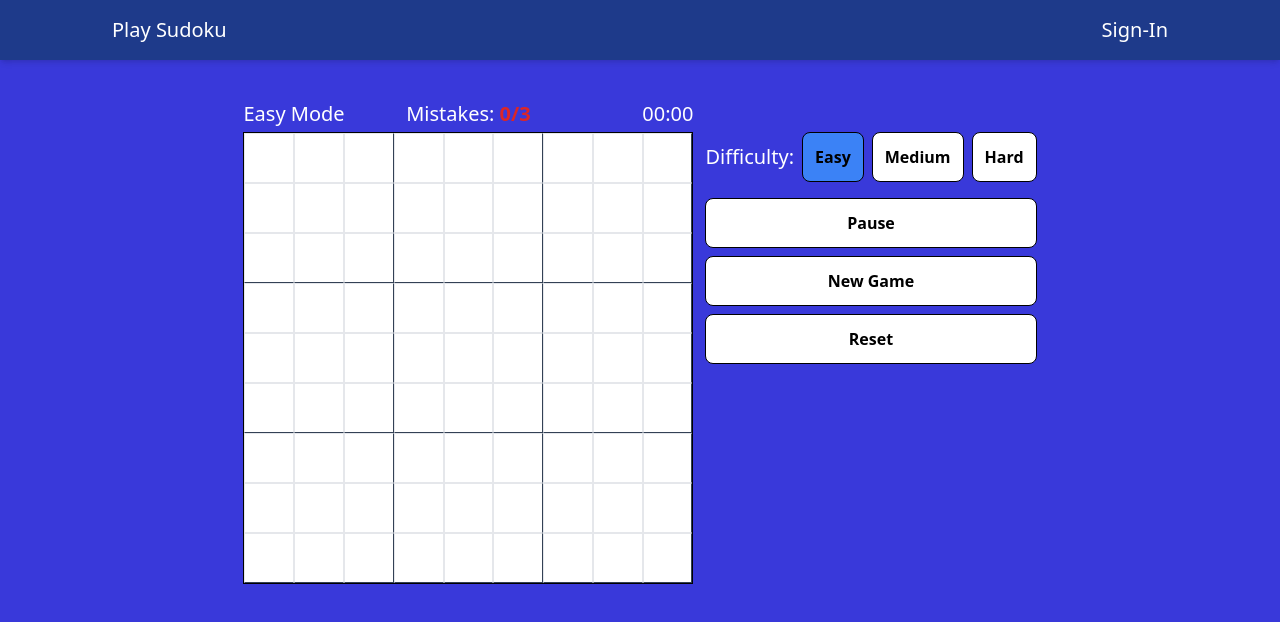
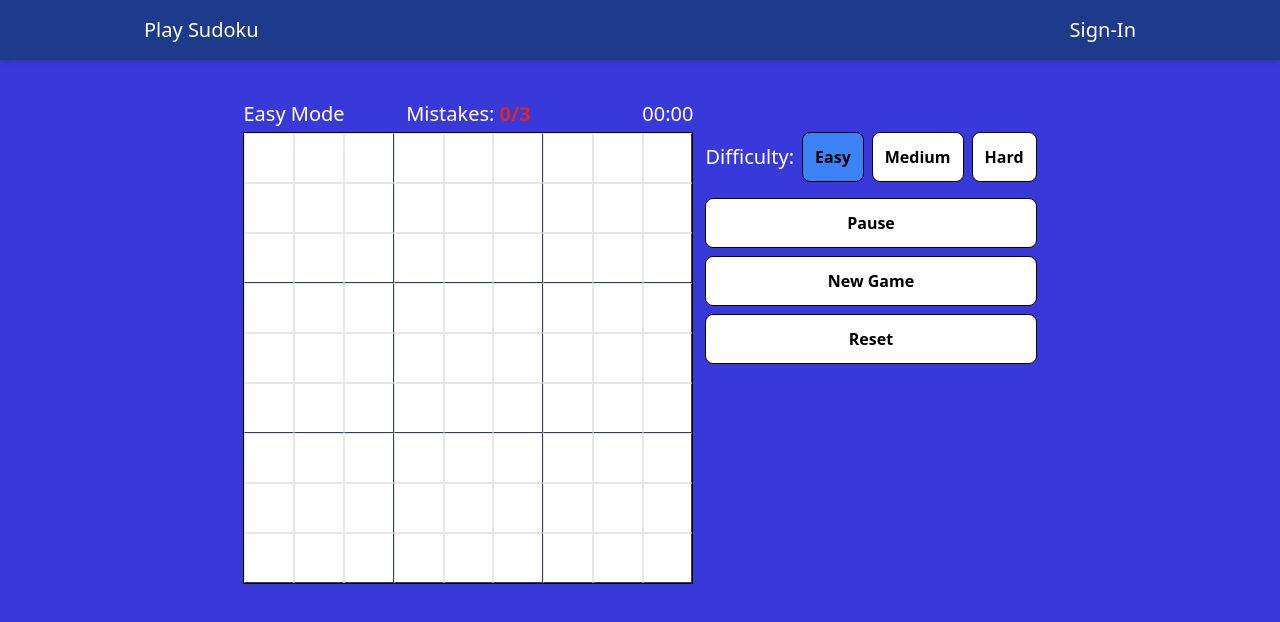
Before and after one commit to mylkner/mern-sudoku, a React (Vite) app in the folder client/: page / in a window 1280 px wide. Shown: the top 622 px of the page. Built offline with nearby package versions, Linux system fonts and the light colour scheme.

Commit message:
changed width

```diff
--- a/client/src/components/Header.jsx
+++ b/client/src/components/Header.jsx
@@ -6,7 +6,7 @@ const Header = () => {
 
     return (
         <header className="bg-blue-900 shadow-md">
-            <div className="max-w-[85%] flex items-center justify-between mx-auto text-white p-4 text-xl">
+            <div className="max-w-[80%] flex items-center justify-between mx-auto text-white p-4 text-xl">
                 <Link to={"/"}>Play Sudoku</Link>
                 <div className="flex gap-3">
                     {currentUser ? (
```
